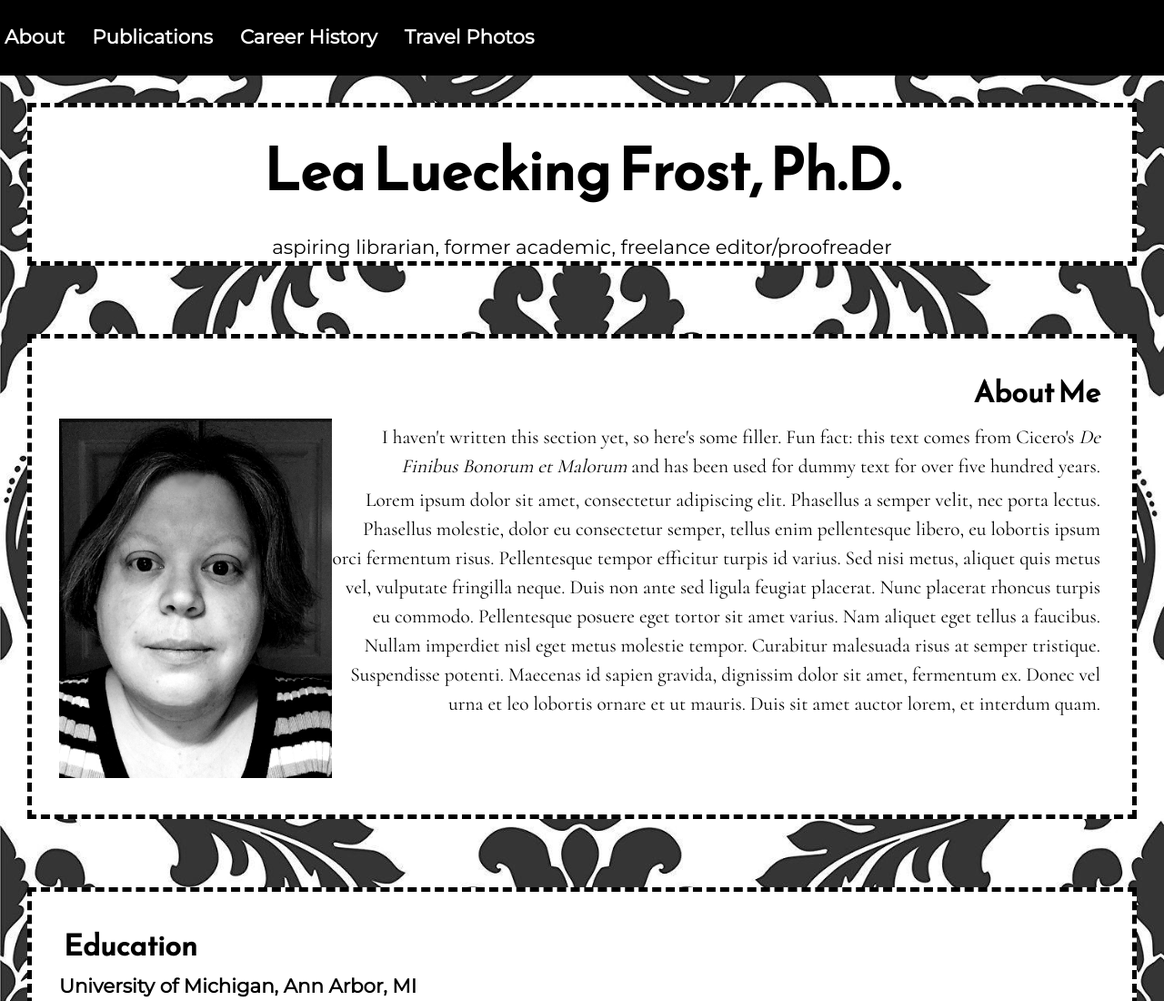
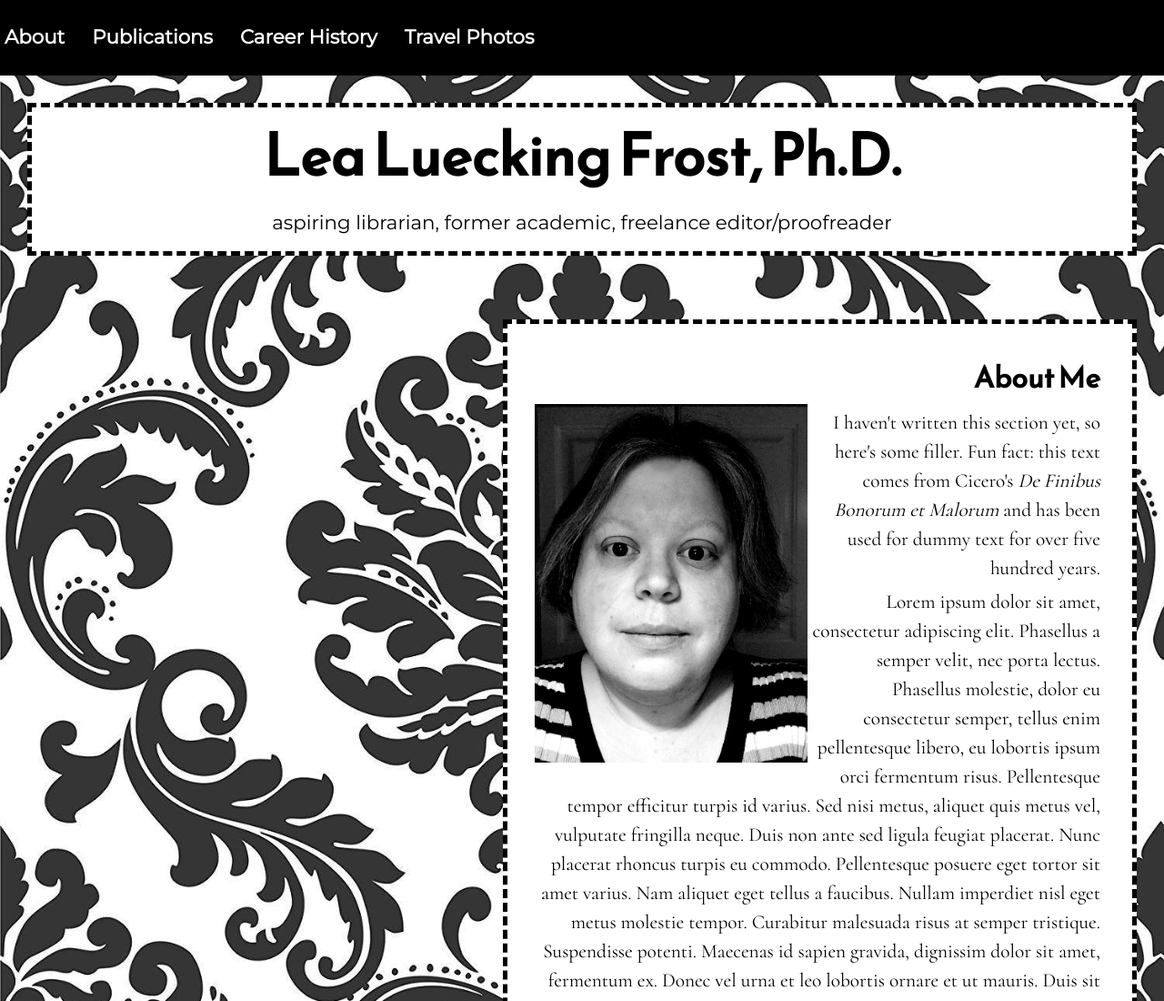
Before and after one commit to frostll/portfolio, a plain HTML site: page index.html in a window 1280 px wide. Shown: the top 1100 px of the page at 91% size. Drawn offline with Linux system fonts and the light colour scheme.

Commit message:
Update style.css

```diff
--- a/css/style.css
+++ b/css/style.css
@@ -14,7 +14,6 @@ h1 {
   font-size: 3em;
   padding: 5px;
   text-align: center;
-  line-height: 2;
 }
 
 h2 {
@@ -74,7 +73,8 @@ ul {
 .container{
   /*Your Code Here*/
   display: grid;
-  grid-row-gap: 15px;
+  grid-row-gap: 10px;
+  grid-template-columns: auto auto auto auto;
   grid-template-rows: auto auto auto auto auto;
 }
 
@@ -82,13 +82,14 @@ ul {
   background-color: #ffffff;
   border: 5px dashed black;
   margin: 30px;
+  grid-column: 1 / -1;
+  grid-row: 1 / 1;   /*Can you rewrite it?*/
 }
 
 .banner p{
   text-align: center;
-  line-height: 1;
   font-family: 'Montserrat', sans-serif;
-  grid-row: 1;
+  padding-bottom: 10px
 }
 
 .about-me, .education, .contact-info, .dissertation, .articles, .reviews, .editing, .secondary, .university{
@@ -98,9 +99,10 @@ ul {
   margin: 30px;
 }
 
-/* .about-me{
-
-} */
+.about-me{
+  grid-column: 2 / auto;
+  grid-row: 2 / auto;
+}
 
 .about-me-photo{
   float: left;
@@ -111,14 +113,20 @@ ul {
   text-align: right;
 }
 
+.education {
+  grid-row: 3 / auto;
+}
+
 .contact-info, .contact-info h2{
   text-align: right;
+  grid-row: 4 / auto;
 }
 
 nav{
   background-color: #000000;
   padding: 25px 0;
   text-align: left;
+  width: 100%;
 }
 
 nav li{
```
